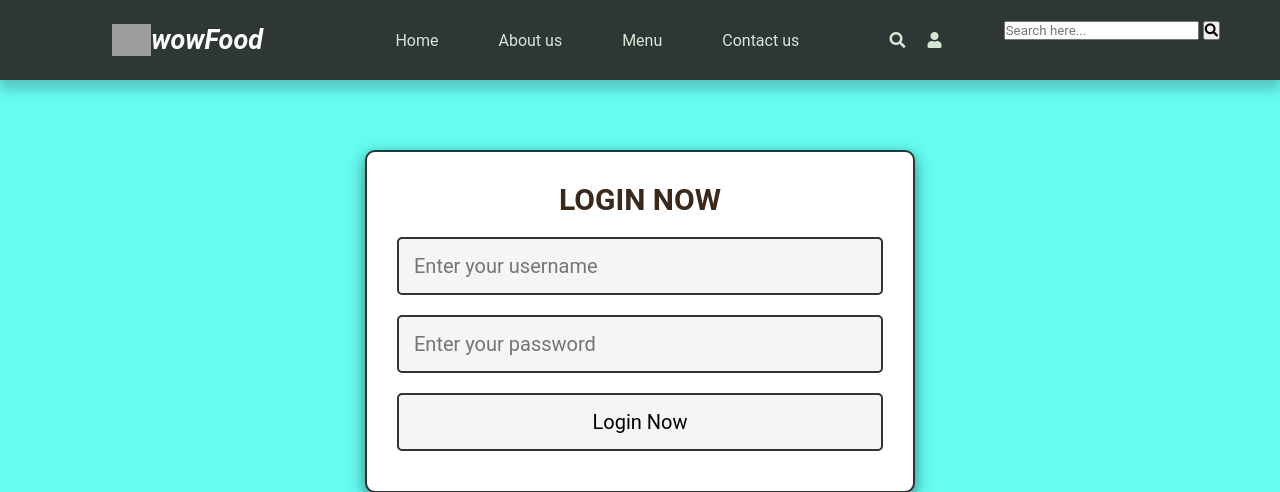
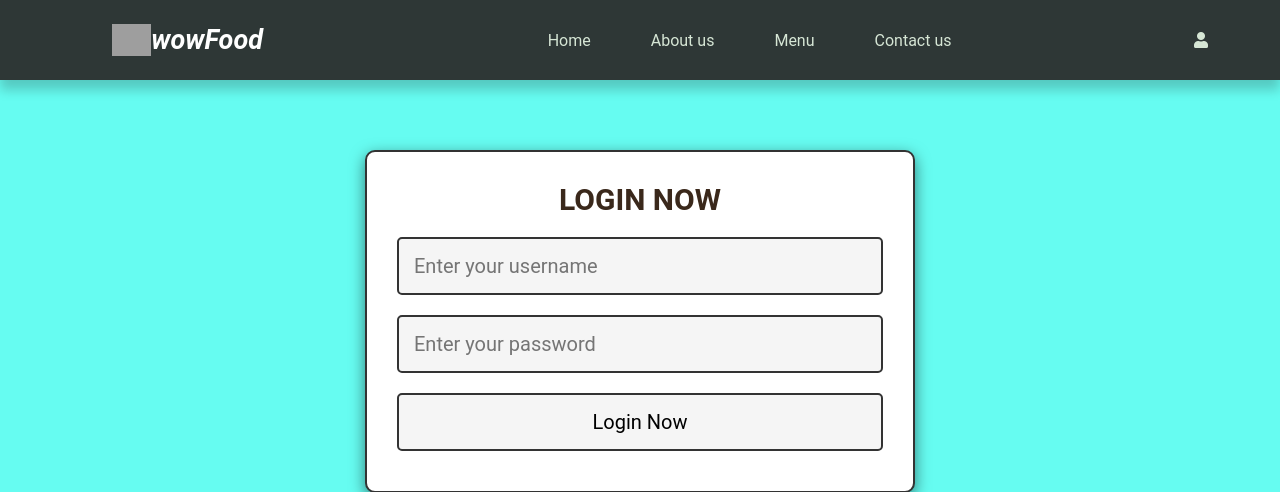
Before and after one commit to JayeshDeshmukh132/Final-year-project, a PHP site: page /admin/admin_login.php in a window 1280 px wide. Shown: the top 492 px of the page. Run offline with PHP 8.4, Linux system fonts and the light colour scheme; some libraries are stand-ins or nearby versions; grey boxes are pictures that could not be loaded.

Commit message:
Add files via upload

```diff
--- a/project/admin/admin_login.php
+++ b/project/admin/admin_login.php
@@ -57,21 +57,12 @@ if(isset($_POST['login'])){
             <a href="#" id="close"><i class="far fa-times"></i></a>
         </ul>
         <div class="icons">
-            <i id="search-btn" class="fa fa-search" aria-hidden="true"></i>
             <i id="login" class="fa fa-user" aria-hidden="true"></i>
         </div>
         <div class="mobile">
-            <i id="search-resp" class="fa fa-search" aria-hidden="true"></i>
             <i id="login-resp" class="fa fa-user" aria-hidden="true"></i>
             <i id="bars-resp" class="fa fa-bars" aria-hidden="true"></i>
         </div>
-         <!-- SEARCH BOX STARTS -->
-         <form action="" method="post" class="search-box">
-            <input type="text" class="search-bar" name="search" id="search" placeholder="Search here...">
-            <button class="search-bar" id="submit-btn" type="submit"><i class="fas fa-search"
-                    aria-hidden="true"></i></button>
-        </form>
-        <!-- SEARCH BOX ENDS -->
         </nav>
 
 <section class="admin-login">
--- a/project/css/style.css
+++ b/project/css/style.css
@@ -122,51 +122,6 @@ a{
 #close{
     display: none;
 }
-/* css for search box starts */
-/* #input-search{
-    color: white;
-}
-.search-box{
-    position: absolute;
-    top: 125%;
-    width: 28%;
-    right: -110%;
-    max-width: 50rem;
-    height: 45%;
-    overflow: hidden;
-    display: flex;
-    align-items: center;
-    border-radius: 60px;
-    padding: 10px 22px;
-    background-color: #2c2525;
-    box-shadow: 0 5px 5px rgba(20, 1, 1, 0.2);
-    transition: .3s linear;
-}
-.search-box.active{
-    right: 2rem;
-    transition: .3s linear;
-}
-#search{
-    color: var(--text);
-    background-color: #2c2525;
-    text-transform: none;
-    border: 0;
-    outline: none;
-    width: 100%;
-}
-#submit-btn{
-    border: 0;
-    border-radius: 60px;
-    width: 1%;
-    height: 30px;
-    background: transparent;
-    color: var(--text);
-    cursor: pointer;
-}
-#search::placeholder{
-    color: var(--text)
-} */
-/* css for search box ends */
 /* css for cart  starts*/
 .shopping-cart{
     border: 2px solid #3a281b;
@@ -944,9 +899,6 @@ margin: 15px 5px;
     }
 }
 @media (max-width: 525px){
-    .search-box{
-        width: 80%;
-    }
     .left-nav{
         width: 200px;
     }
@@ -973,8 +925,6 @@ margin: 15px 5px;
         padding: 4.5rem 20px;
         width: 70%;
     }
-
-
 }
 @media (max-width: 355px){
     /* CSS FOR NAVBAR STARTS */
```
Also changed, not shown: project/index.js (+0 -20 lines), project/index.php (+0 -12 lines).
